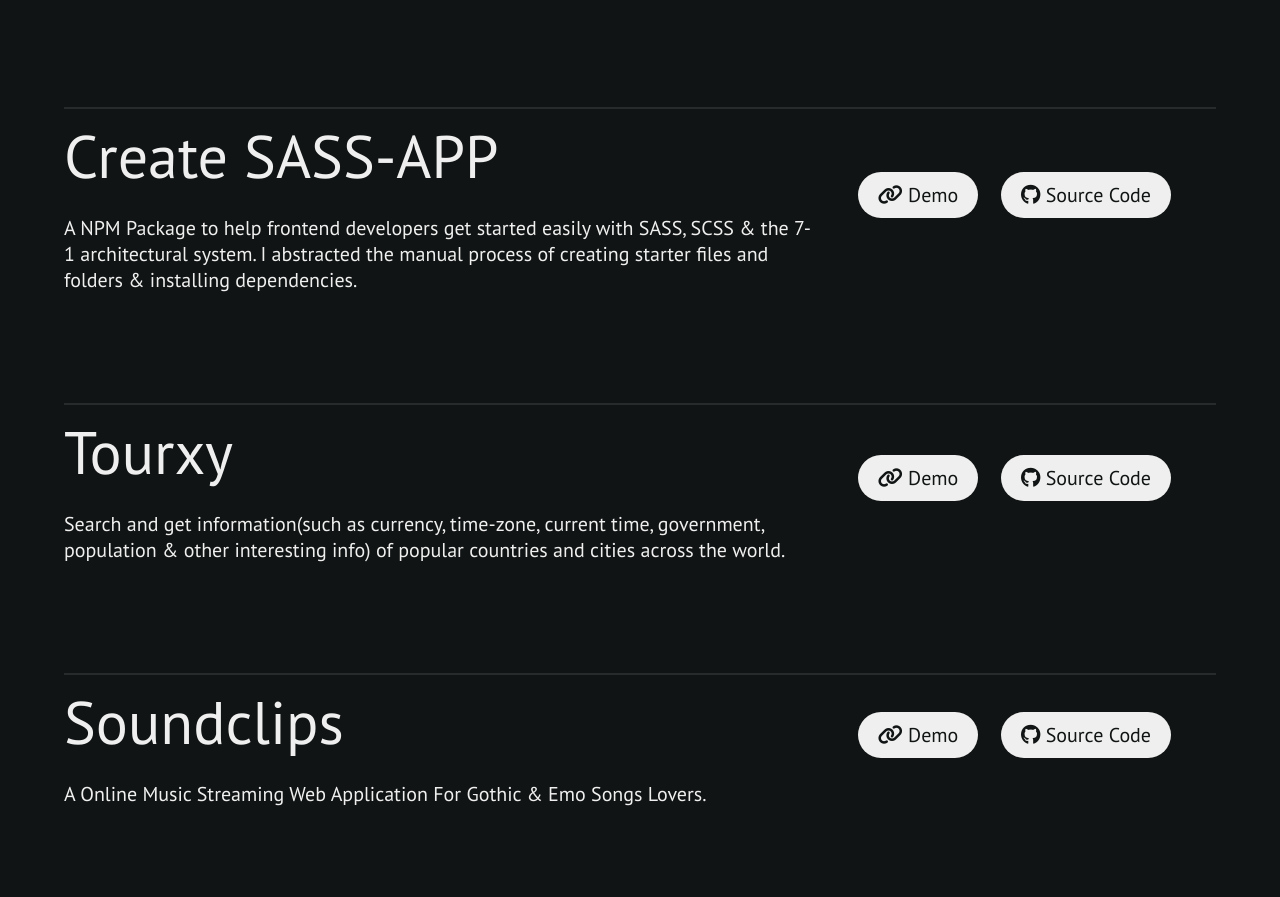
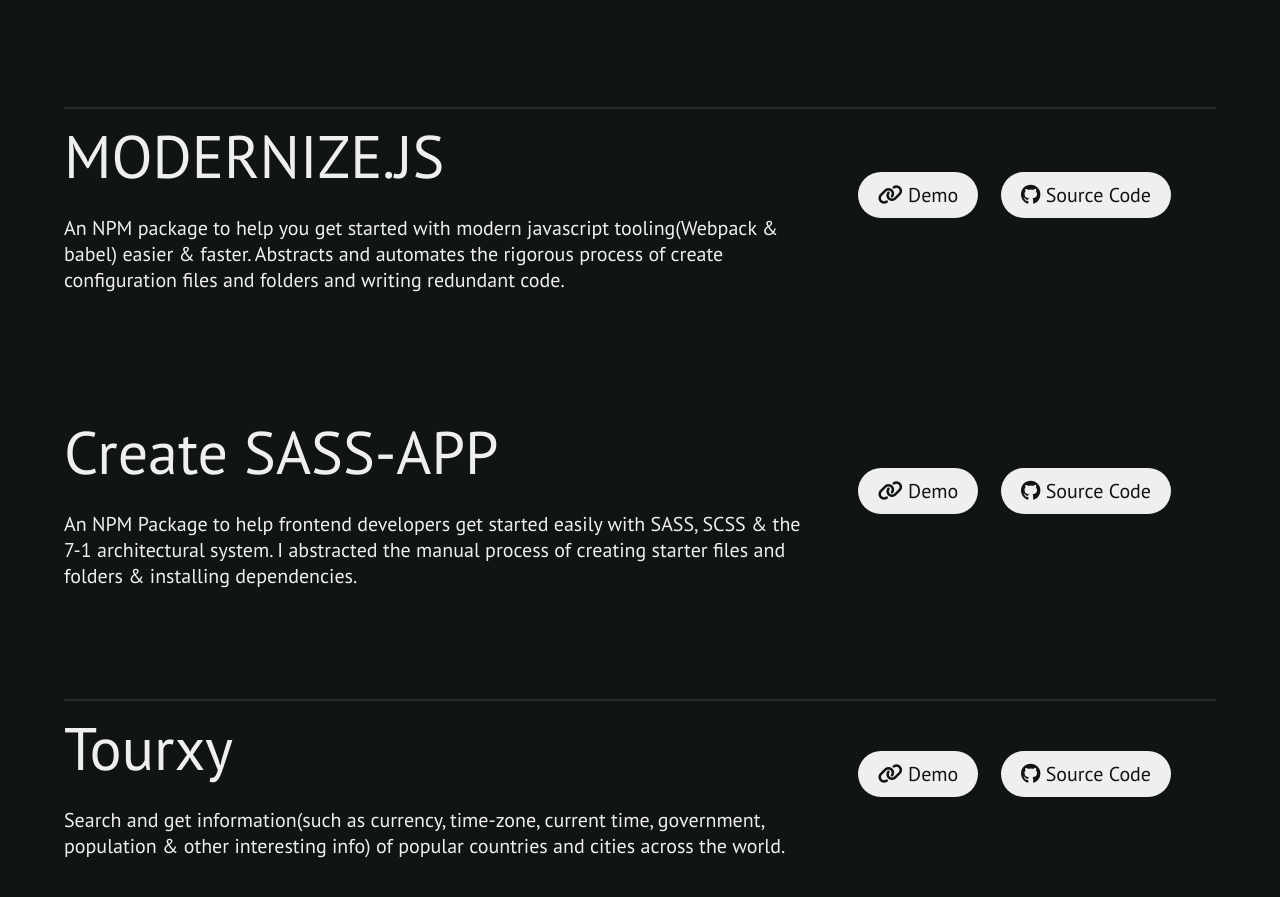
Before and after one commit to anslemkelechi/portfolio, a website: page index.html in a window 1280 px wide. Shown: the part 2183-3080 px from the top of the page. Drawn offline with Linux system fonts and the light colour scheme; a script that the page names is missing.

Commit message:
New Project Added

```diff
--- a/index.html
+++ b/index.html
@@ -170,10 +170,35 @@
       <div class="line"></div>
       <div class="grid-of-2">
         <div class="grid-item project">
+          <div class="project-header"><h3>MODERNIZE.JS</h3></div>
+          <div class="project-content">
+            <p>
+              An NPM package to help you get started with modern javascript
+              tooling(Webpack & babel) easier & faster. Abstracts and automates
+              the rigorous process of create configuration files and folders and
+              writing redundant code.
+            </p>
+          </div>
+        </div>
+        <div class="grid-item project-link align-self-center">
+          <a
+            href="https://www.npmjs.com/package/modernize.js"
+            class="magic-hover"
+            ><i class="fa-solid fa-link"></i> Demo</a
+          >
+          <a
+            href="https://github.com/anslemkelechi/modernise.js"
+            class="magic-hover"
+            ><i class="fa-brands fa-github"></i> Source Code</a
+          >
+        </div>
+      </div>
+      <div class="grid-of-2">
+        <div class="grid-item project">
           <div class="project-header"><h3>Create SASS-APP</h3></div>
           <div class="project-content">
             <p>
-              A NPM Package to help frontend developers get started easily with
+              An NPM Package to help frontend developers get started easily with
               SASS, SCSS & the 7-1 architectural system. I abstracted the manual
               process of creating starter files and folders & installing
               dependencies.
```
